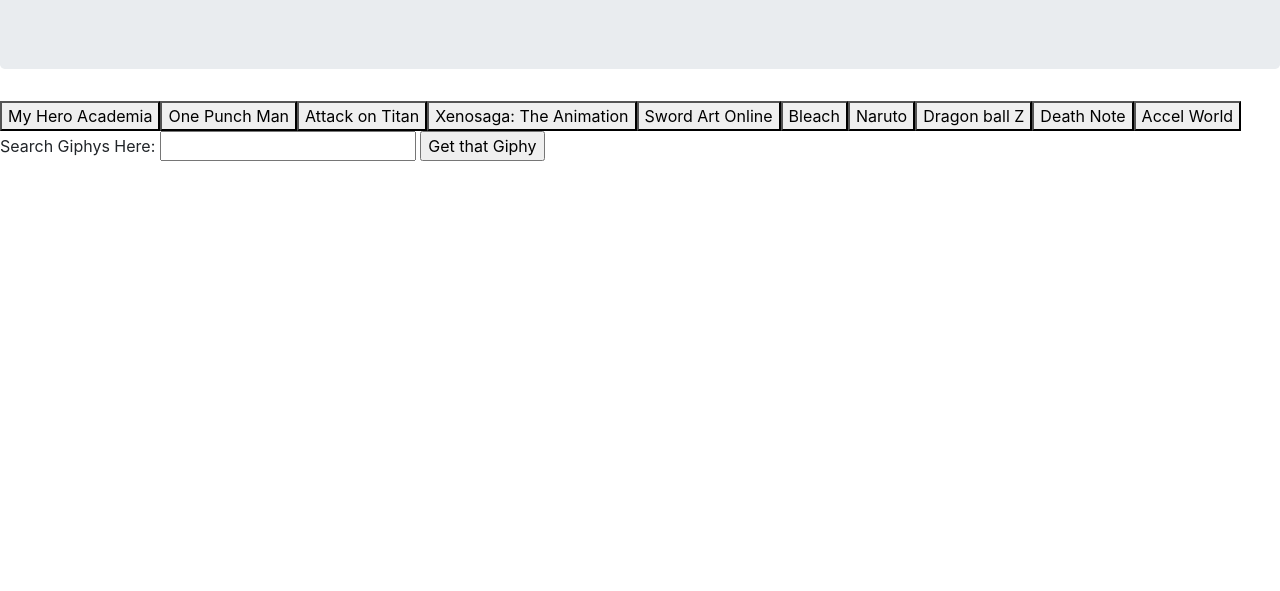
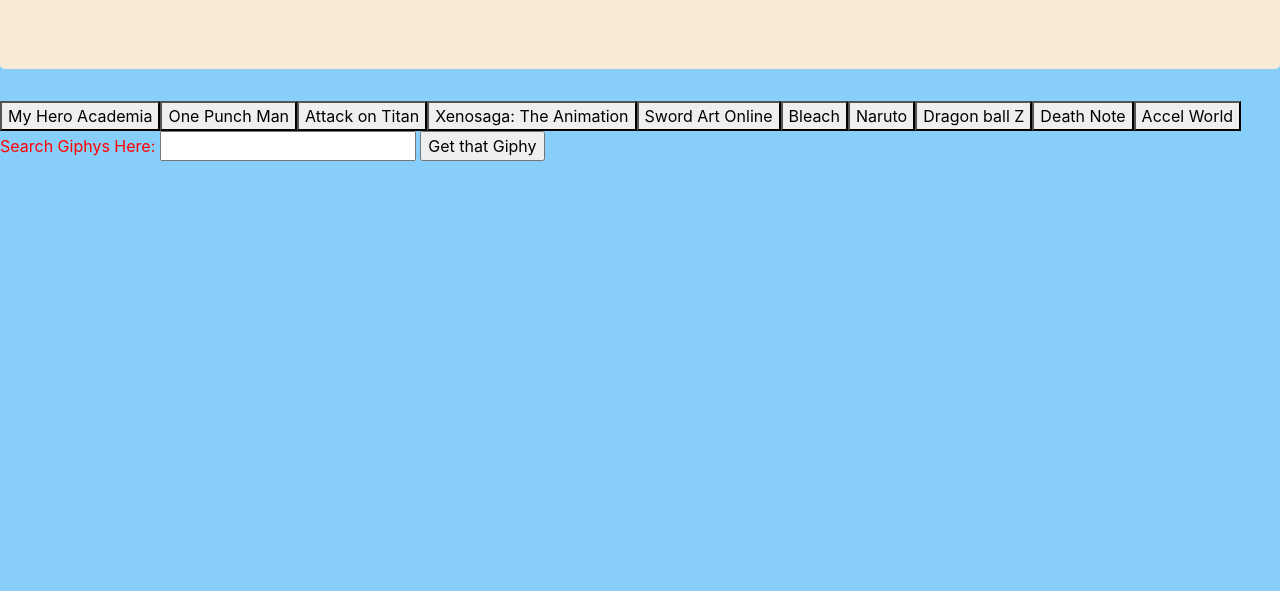
Before and after one commit to Munsey13/GIPHY-API, a plain HTML site: page index.html in a window 1280 px wide. Shown: the part 209-800 px from the top of the page. Drawn offline with nearby package versions, Linux system fonts and the light colour scheme.

Commit message:
added links for the css files in the head tag

```diff
--- a/index.html
+++ b/index.html
@@ -10,6 +10,8 @@
         integrity="sha384-ggOyR0iXCbMQv3Xipma34MD+dH/1fQ784/j6cY/iJTQUOhcWr7x9JvoRxT2MZw1T" crossorigin="anonymous">
     <script src="https://code.jquery.com/jquery-3.4.1.min.js"
         integrity="sha256-CSXorXvZcTkaix6Yvo6HppcZGetbYMGWSFlBw8HfCJo=" crossorigin="anonymous"></script>
+    <link rel="stylesheet" href="CSS/style.css">
+    <link rel="stylesheet" href="CSS/style.css">
 </head>
 
 <body>
@@ -31,7 +33,7 @@
             <input type="submit" class="submit-giphy" value="Get that Giphy">
 
         </form>
-
+      <!-- a div to hold the giphys that will show -->
         <div id="giphys-here"></div>
 
     </div>
```
